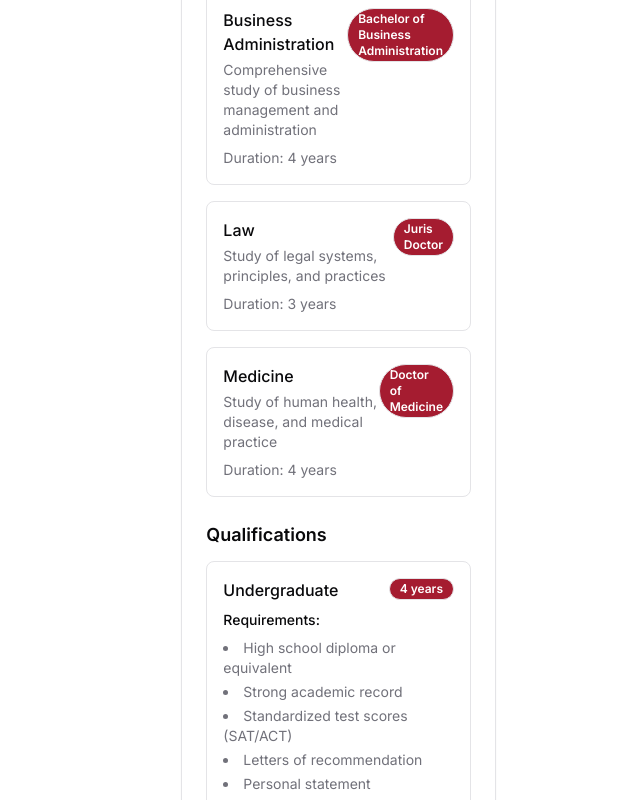
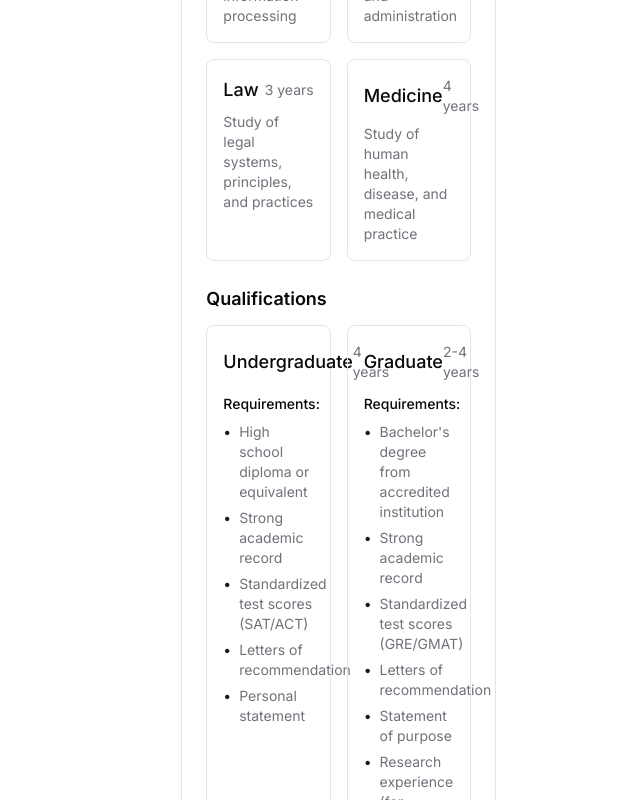
Before and after one commit to linisaskid/univ2, a Next.js app: page /universities/1 in a window 1280 px wide. Shown: the part 820-1620 px from the top of the page, without its empty margins (640-1280 px from the left). Built offline with nearby package versions, Linux system fonts and the light colour scheme.

Commit message:
Bug Fixes

```diff
--- a/app/universities/[id]/page.tsx
+++ b/app/universities/[id]/page.tsx
@@ -151,20 +151,15 @@ export default function UniversityPage({ params }: { params: { id: string } }) {
               <div className="space-y-6">
                 <div>
                   <h3 className="text-lg font-semibold mb-3">Majors</h3>
-                  <div className="space-y-4">
+                  <div className="grid gap-4 sm:grid-cols-2">
                     {university.majors.map((major, index) => (
-                      <div key={index} className="p-4 rounded-lg border">
-                        <div className="flex items-start justify-between">
-                          <div>
-                            <h4 className="font-medium">{major.name}</h4>
-                            <p className="text-sm text-muted-foreground mt-1">{major.description}</p>
+                      <div key={index} className="p-4 rounded-lg border hover:border-primary/50 transition-colors">
+                        <div className="space-y-2">
+                          <div className="flex items-center justify-between">
+                            <h4 className="font-medium text-lg">{major.name}</h4>
+                            <span className="text-sm text-muted-foreground">{major.duration}</span>
                           </div>
-                          <Badge variant="outline" style={{ backgroundColor: university.color, color: "white" }}>
-                            {major.degree}
-                          </Badge>
-                        </div>
-                        <div className="mt-2 text-sm text-muted-foreground">
-                          Duration: {major.duration}
+                          <p className="text-sm text-muted-foreground">{major.description}</p>
                         </div>
                       </div>
                     ))}
@@ -173,22 +168,25 @@ export default function UniversityPage({ params }: { params: { id: string } }) {
 
                 <div>
                   <h3 className="text-lg font-semibold mb-3">Qualifications</h3>
-                  <div className="space-y-4">
+                  <div className="grid gap-4 sm:grid-cols-2">
                     {university.qualifications.map((qual, index) => (
-                      <div key={index} className="p-4 rounded-lg border">
-                        <div className="flex items-start justify-between">
-                          <h4 className="font-medium">{qual.level}</h4>
-                          <Badge variant="outline" style={{ backgroundColor: university.color, color: "white" }}>
-                            {qual.duration}
-                          </Badge>
-                        </div>
-                        <div className="mt-2">
-                          <h5 className="text-sm font-medium mb-2">Requirements:</h5>
-                          <ul className="list-disc list-inside text-sm text-muted-foreground space-y-1">
-                            {qual.requirements.map((req, reqIndex) => (
-                              <li key={reqIndex}>{req}</li>
-                            ))}
-                          </ul>
+                      <div key={index} className="p-4 rounded-lg border hover:border-primary/50 transition-colors">
+                        <div className="space-y-3">
+                          <div className="flex items-center justify-between">
+                            <h4 className="font-medium text-lg">{qual.level}</h4>
+                            <span className="text-sm text-muted-foreground">{qual.duration}</span>
+                          </div>
+                          <div>
+                            <h5 className="text-sm font-medium mb-2">Requirements:</h5>
+                            <ul className="space-y-1.5">
+                              {qual.requirements.map((req, reqIndex) => (
+                                <li key={reqIndex} className="text-sm text-muted-foreground flex items-start gap-2">
+                                  <span className="text-primary">•</span>
+                                  <span>{req}</span>
+                                </li>
+                              ))}
+                            </ul>
+                          </div>
                         </div>
                       </div>
                     ))}
```
